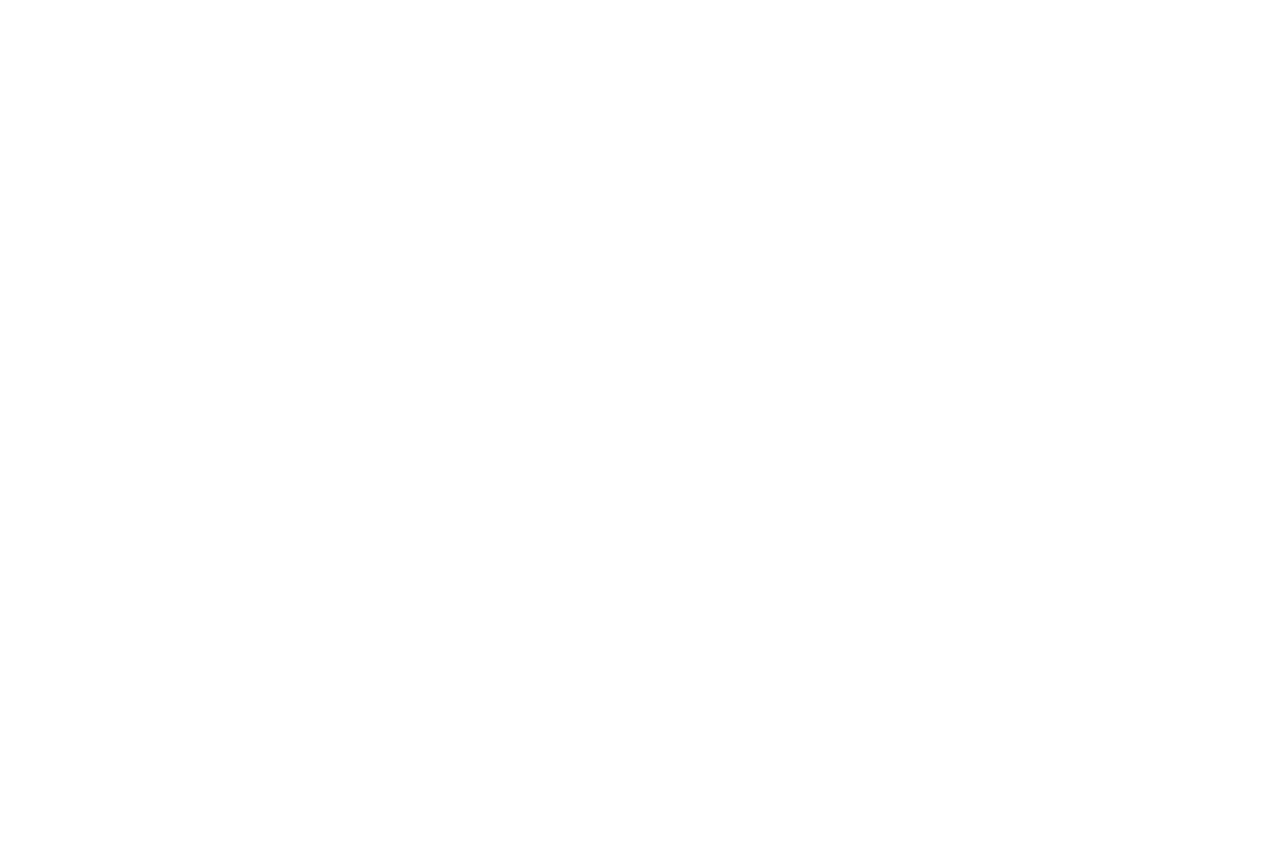
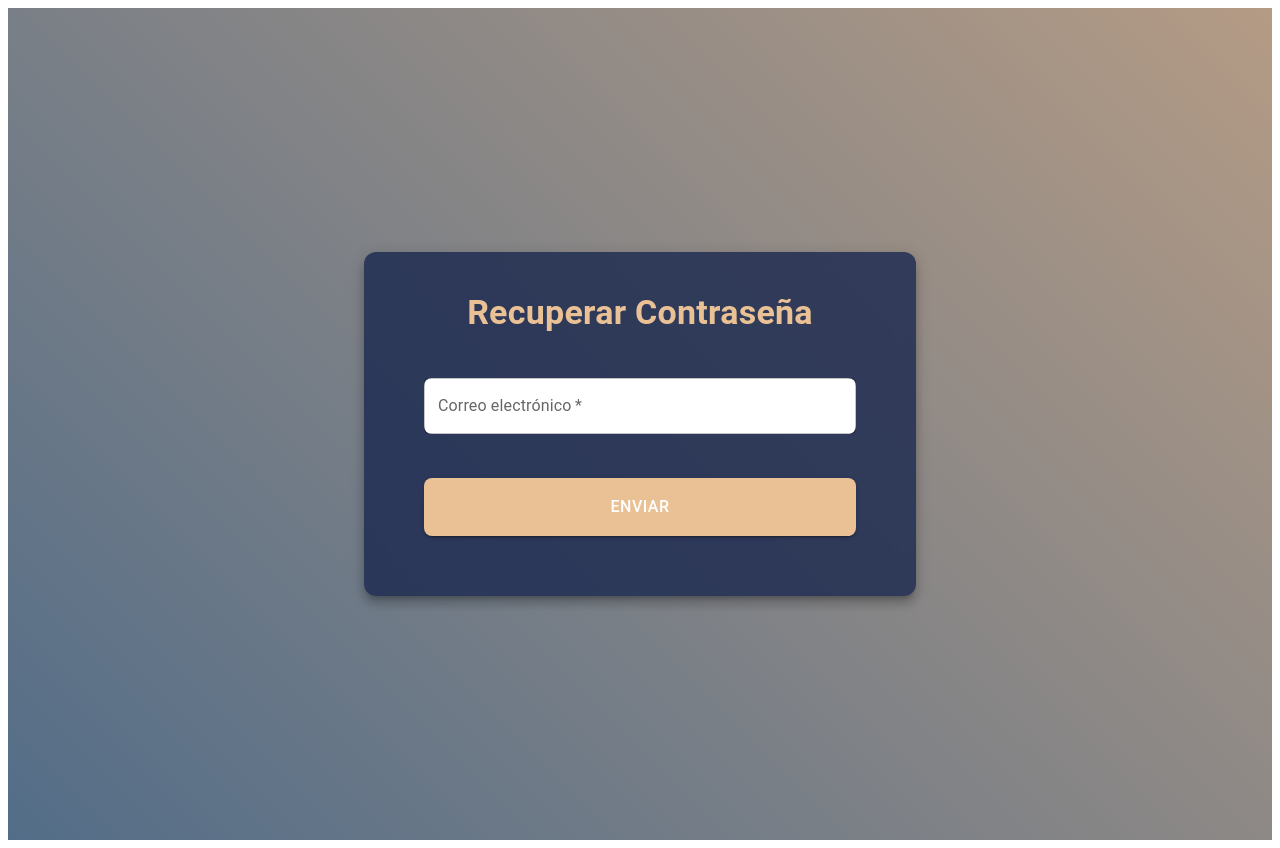
Before and after one commit to Ame314/ecomerse_front-main, a React (Create React App) app: page /reset-password in a window 1280 px wide. Before the commit this address had no page. Before the commit the page ends 800 px from the top, so only its background shows below. Built offline with nearby package versions, Linux system fonts and the light colour scheme.

Commit message:
Add: Add reset password

```diff
--- a/src/App.js
+++ b/src/App.js
@@ -10,12 +10,15 @@
 import Checkout from "./pages/Checkout";
 import AdminPage from "./pages/AdminPage";
 import OrderProcessing from "./pages/OrderProcessing";
+import RequestPasswordReset from "./pages/RequestPasswordReset";
+
 function App() {
   return (
     <Router>
       <Routes>
         {/* Rutas sin Layout */}
         <Route path="/login" element={<Login />} />
+        <Route path="/reset-password" element={<RequestPasswordReset />} />
         <Route path="/register" element={<Register />} />
         {/* Rutas con Layout */}
         <Route
@@ -34,14 +37,24 @@
             </Layout>
           }
         />
-         <Route
+        <Route
           path="/"
+          element={
+            <Layout>
+              <Products />
+            </Layout>
+          }
+        />
+
+        <Route
+          path="/home"
           element={
             <Layout>
               <Home />
             </Layout>
           }
         />
+
         <Route
           path="/checkout"
           element={
--- a/src/components/Layout.js
+++ b/src/components/Layout.js
@@ -66,7 +66,7 @@
           }}
         >
           <List>
-            <ListItem button onClick={() => navigate("/")}>
+            <ListItem button onClick={() => navigate("/home")}>
               <ListItemText primary="Inicio" />
             </ListItem>
             <ListItem button onClick={() => navigate("/products")}>
--- a/src/pages/Login.js
+++ b/src/pages/Login.js
@@ -140,6 +140,16 @@
 
           <Box sx={{ mt: 3, textAlign: "center" }}>
             <Typography variant="body1" sx={{ color: "#eac195" }}>
+              ¿Olvidaste tu contraseña?{" "}
+              <Link to="/reset-password" style={{ color: "#eac195", fontWeight: 500 }}>
+                Recuperar contraseña
+              </Link>
+            </Typography>
+          </Box>
+
+
+          <Box sx={{ mt: 3, textAlign: "center" }}>
+            <Typography variant="body1" sx={{ color: "#eac195" }}>
               ¿Eres nuevo?{" "}
               <Link to="/register" style={{ color: "#eac195", fontWeight: 500 }}>
                 Regístrate
--- a/src/pages/Products.js
+++ b/src/pages/Products.js
@@ -139,9 +139,8 @@
           sx={{ width: "30%" }}
         >{/*Cambiar esto poc cosas que existan en la tienda */}
           <MenuItem value="">Todas las Categorías</MenuItem>
-          <MenuItem value="Ropa">Ropa</MenuItem>
-          <MenuItem value="Electrónica">Electrónica</MenuItem>
-          <MenuItem value="Hogar">Hogar</MenuItem>
+          <MenuItem value="tuberculo">Tuberculo</MenuItem>
+          <MenuItem value="fruta">Fruta</MenuItem>
         </Select>
         <Button
           variant="contained"
--- /dev/null
+++ b/src/pages/RequestPasswordReset.js
@@ -0,0 +1,108 @@
+import React, { useState } from "react";
+import { useNavigate } from "react-router-dom";
+import { sendPasswordResetRequest } from "../services/api";
+
+// Importar componentes de MUI
+import { Container, Box, Paper, Typography, TextField, Button } from "@mui/material";
+
+function RequestPasswordReset() {
+  const [email, setEmail] = useState("");
+  const navigate = useNavigate();
+
+  const handleSubmit = async (e) => {
+    e.preventDefault();
+    try {
+      await sendPasswordResetRequest(email);
+      alert("Se ha enviado un correo con instrucciones para restablecer tu contraseña");
+      navigate("/login"); // Redirige al login después de enviar el correo
+    } catch (error) {
+      console.error("Error:", error);
+      alert("Error al solicitar la recuperación de contraseña");
+    }
+  };
+
+  return (
+    <Box
+      sx={{
+        background: "linear-gradient(45deg, #536d88, #b49b85)",
+        minHeight: "100vh",
+        display: "flex",
+        justifyContent: "center",
+        alignItems: "center",
+        padding: 2,
+      }}
+    >
+      <Container maxWidth="sm">
+        <Paper
+          elevation={5}
+          sx={{
+            padding: "40px",
+            backgroundColor: "rgba(25, 39, 78, 0.8)",
+            borderRadius: "12px",
+            boxShadow: 8,
+            backdropFilter: "blur(10px)",
+          }}
+        >
+          <Typography
+            variant="h4"
+            component="h1"
+            gutterBottom
+            sx={{
+              color: "#eac195",
+              fontWeight: 700,
+              textAlign: "center",
+              marginBottom: 3,
+            }}
+          >
+            Recuperar Contraseña
+          </Typography>
+
+          <Box
+            component="form"
+            onSubmit={handleSubmit}
+            sx={{
+              display: "flex",
+              flexDirection: "column",
+              gap: 3,
+              padding: "20px",
+            }}
+          >
+            <TextField
+              label="Correo electrónico"
+              type="email"
+              variant="outlined"
+              value={email}
+              onChange={(e) => setEmail(e.target.value)}
+              required
+              fullWidth
+              sx={{
+                backgroundColor: "#ffffff",
+                borderRadius: "8px",
+                input: { color: "#19274e" },
+              }}
+            />
+
+            <Button
+              variant="contained"
+              type="submit"
+              sx={{
+                backgroundColor: "#eac195",
+                "&:hover": {
+                  backgroundColor: "#b49b85",
+                },
+                padding: "15px",
+                fontSize: "16px",
+                borderRadius: "8px",
+                marginTop: "20px",
+              }}
+            >
+              Enviar
+            </Button>
+          </Box>
+        </Paper>
+      </Container>
+    </Box>
+  );
+}
+
+export default RequestPasswordReset;
--- a/src/services/api.js
+++ b/src/services/api.js
@@ -36,6 +36,12 @@
   });
   return response.data;
 };
+
+export const sendPasswordResetRequest = async (email) => {
+  const response = await api.post("/auth/request-password-reset", { email });
+  return response.data;
+};
+
 
 // ============ FUNCIONES DE PRODUCTOS ============
 
```
